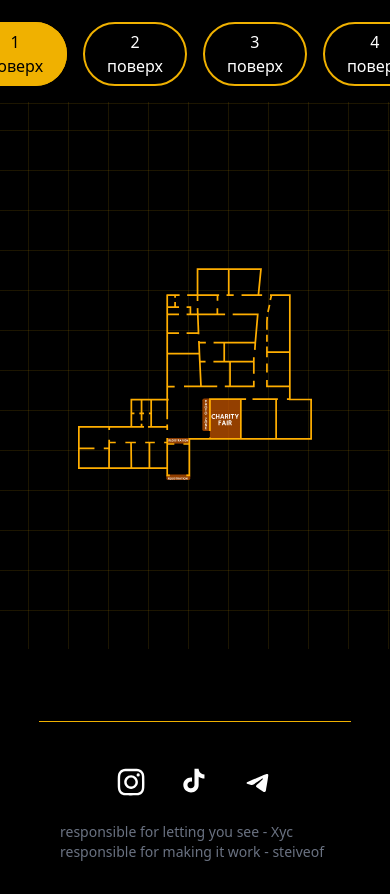
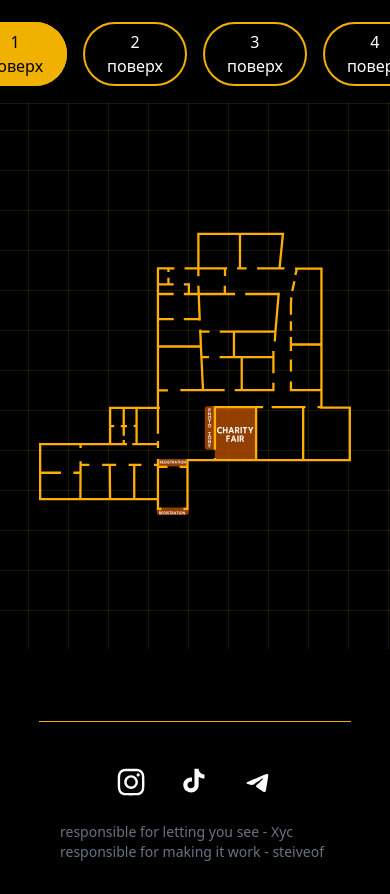
Before and after one commit to LNU-FECT-Student-Government/FrankoITday, a React (Vite) app in the folder FID25/: page / in a window 390 px wide. Shown: the part 5300-6194 px from the top of the page. Built offline with nearby package versions, Linux system fonts and the light colour scheme; no server answers.

Commit message:
final final final final pleeeeaaaaasseeeeeee

```diff
--- a/FID25/src/components/Home/Maps.tsx
+++ b/FID25/src/components/Home/Maps.tsx
@@ -83,10 +83,10 @@ function Maps() {
                         transform: `translateX(-${(selectedFloor - 1) * 100}vw)`,
                     }}
                 >
-                    <Floor1 className="w-[60vw] mx-[20vw] flex-shrink-0 max-h-[60vh] min-h-[40vh]" />
-                    <Floor2 className="w-[60vw] mx-[20vw] flex-shrink-0 max-h-[60vh] min-h-[40vh]" />
-                    <Floor3 className="w-[60vw] mx-[20vw] flex-shrink-0 max-h-[60vh] min-h-[40vh]" />
-                    <Floor4 className="w-[60vw] mx-[20vw] flex-shrink-0 max-h-[60vh] min-h-[40vh]" />
+                    <Floor1 className="w-[80vw] mx-[10vw] lg:w-[60vw] lg:mx-[20vw] flex-shrink-0 max-h-[60vh] min-h-[40vh]" />
+                    <Floor2 className="w-[80vw] mx-[10vw] lg:w-[60vw] lg:mx-[20vw] flex-shrink-0 max-h-[60vh] min-h-[40vh]" />
+                    <Floor3 className="w-[80vw] mx-[10vw] lg:w-[60vw] lg:mx-[20vw] flex-shrink-0 max-h-[60vh] min-h-[40vh]" />
+                    <Floor4 className="w-[80vw] mx-[10vw] lg:w-[60vw] lg:mx-[20vw] flex-shrink-0 max-h-[60vh] min-h-[40vh]" />
                 </div>
             </section>
         </>
```
